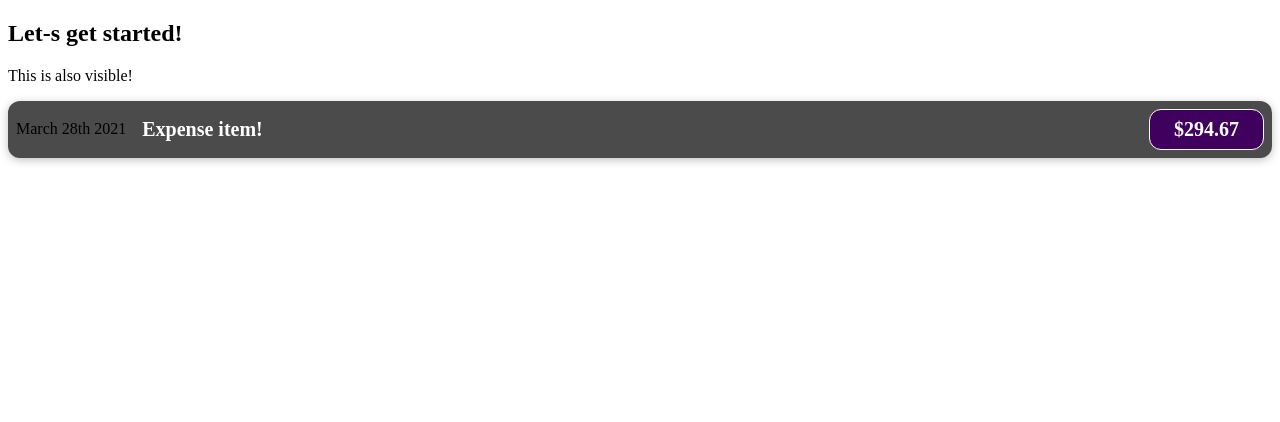
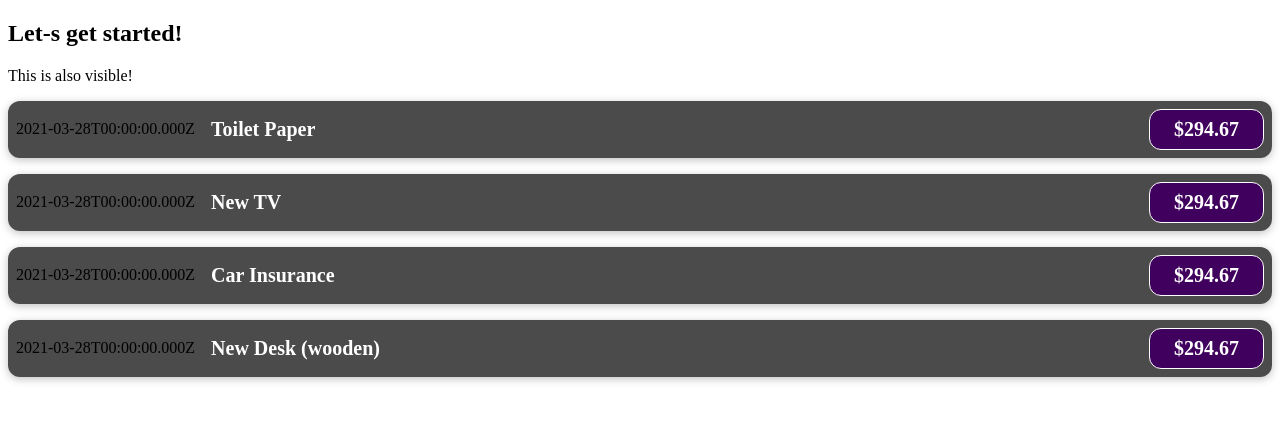
Before and after one commit to 41RDG6BR/The_Complete_Guide, a React (Create React App) app: page / in a window 1280 px wide. Shown: the top 422 px of the page. Built offline with nearby package versions, Linux system fonts and the light colour scheme.

Commit message:
Passing Data via 'props'

```diff
--- a/src/App.js
+++ b/src/App.js
@@ -1,11 +1,55 @@
 import ExpenseItem from "./components/ExpenseItem";
 
 function App() {
+  const expenses = [{
+    id: 'e1',
+    title: 'Toilet Paper',
+    amount: 294.67,
+    date: new Date(2021, 2, 28)
+  },
+  {
+    id: 'e2',
+    title: 'New TV',
+    amount: 294.67,
+    date: new Date(2021, 2, 28)
+  },
+  {
+    id: 'e3',
+    title: 'Car Insurance',
+    amount: 294.67,
+    date: new Date(2021, 2, 28)
+  },
+  {
+    id: 'e4',
+    title: 'New Desk (wooden)',
+    amount: 294.67,
+    date: new Date(2021, 2, 28)
+  },
+]
   return (
     <div>
         <h2> Let-s get started!</h2>
         <p>This is also visible!</p>
-        <ExpenseItem />
+        <ExpenseItem
+          title={expenses[0].title}
+          amount={expenses[0].amount}
+          date={expenses[0].date}
+        />
+        <ExpenseItem
+          title={expenses[1].title}
+          amount={expenses[1].amount}
+          date={expenses[1].date}
+        />
+        <ExpenseItem
+          title={expenses[2].title}
+          amount={expenses[2].amount}
+          date={expenses[2].date}
+        />
+        <ExpenseItem
+          title={expenses[3].title}
+          amount={expenses[3].amount}
+          date={expenses[3].date}
+        />
     </div>
   );
 }
--- a/src/components/ExpenseItem.js
+++ b/src/components/ExpenseItem.js
@@ -1,12 +1,13 @@
 import './ExpenseItem.css'
 
-function ExpenseItem() {
+function ExpenseItem(props) {
+
     return (
         <div className="expense-item">
-            <div>March 28th 2021</div>
+            <div>{props.date.toISOString()}</div>
             <div className="expense-item__description">
-                <h2>Expense item!</h2>
-                <div className="expense-item__price">$294.67</div>
+                <h2>{props.title}</h2>
+                <div className="expense-item__price">${props.amount}</div>
             </div>
         </div>
     )
```
